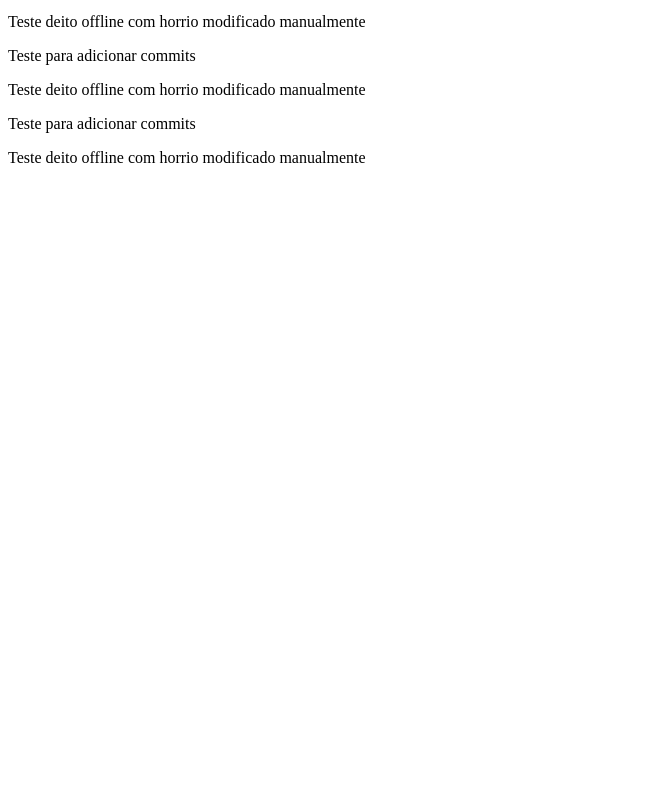
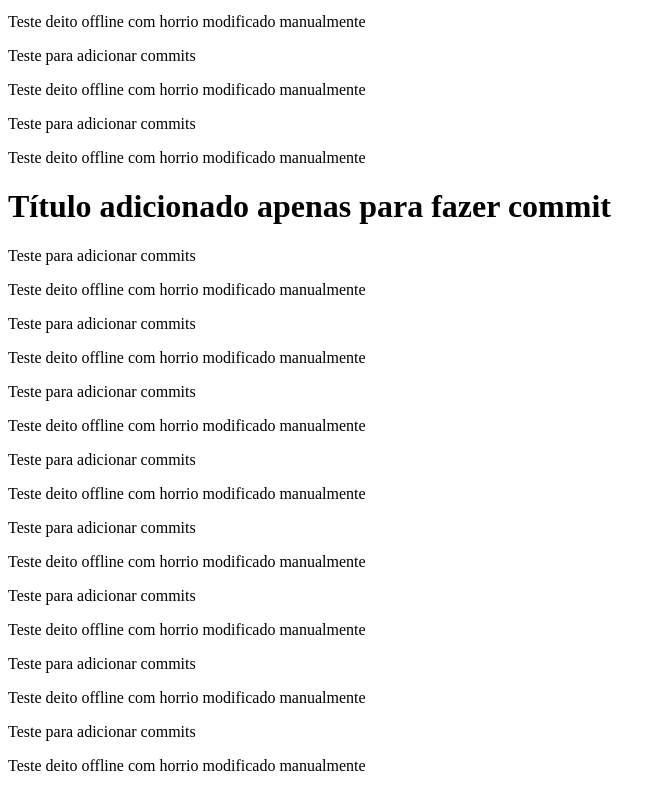
Before and after one commit to KatyaPalheta/exercicios_de_estudo_de_codigo, a plain HTML site: page aluracast/html.html in a window 1280 px wide. Shown: the part 441-1232 px from the top of the page, without its empty margins (0-666 px from the left). Before the commit the page ends 800 px from the top, so only its background shows below. Drawn offline with Linux system fonts and the light colour scheme.

Commit message:
estudos front-end ✏️

```diff
--- a/aluracast/html.html
+++ b/aluracast/html.html
@@ -26,5 +26,24 @@
 			<p>Teste para adicionar commits</p>
 			<p>Teste deito offline com horrio modificado manualmente</p>
 		</div>
+		<div class="coteudo 2">
+			<h1>Título adicionado apenas para fazer commit</h1>
+			<p>Teste para adicionar commits</p>
+			<p>Teste deito offline com horrio modificado manualmente</p>
+			<p>Teste para adicionar commits</p>
+			<p>Teste deito offline com horrio modificado manualmente</p>
+			<p>Teste para adicionar commits</p>
+			<p>Teste deito offline com horrio modificado manualmente</p>
+			<p>Teste para adicionar commits</p>
+			<p>Teste deito offline com horrio modificado manualmente</p>
+			<p>Teste para adicionar commits</p>
+			<p>Teste deito offline com horrio modificado manualmente</p>
+			<p>Teste para adicionar commits</p>
+			<p>Teste deito offline com horrio modificado manualmente</p>
+			<p>Teste para adicionar commits</p>
+			<p>Teste deito offline com horrio modificado manualmente</p>
+			<p>Teste para adicionar commits</p>
+			<p>Teste deito offline com horrio modificado manualmente</p>
+		</div>
 	</body>
 </html>
```
